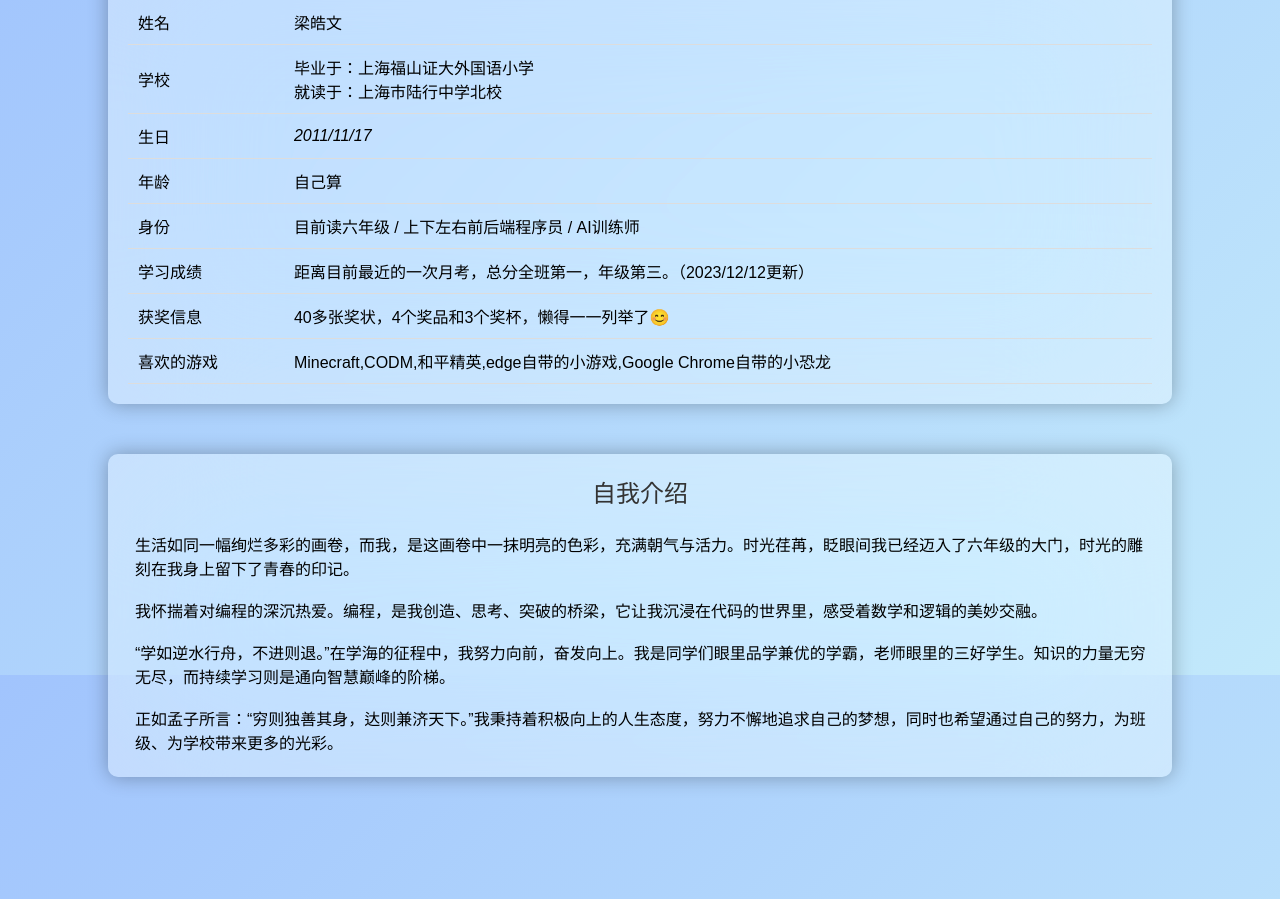
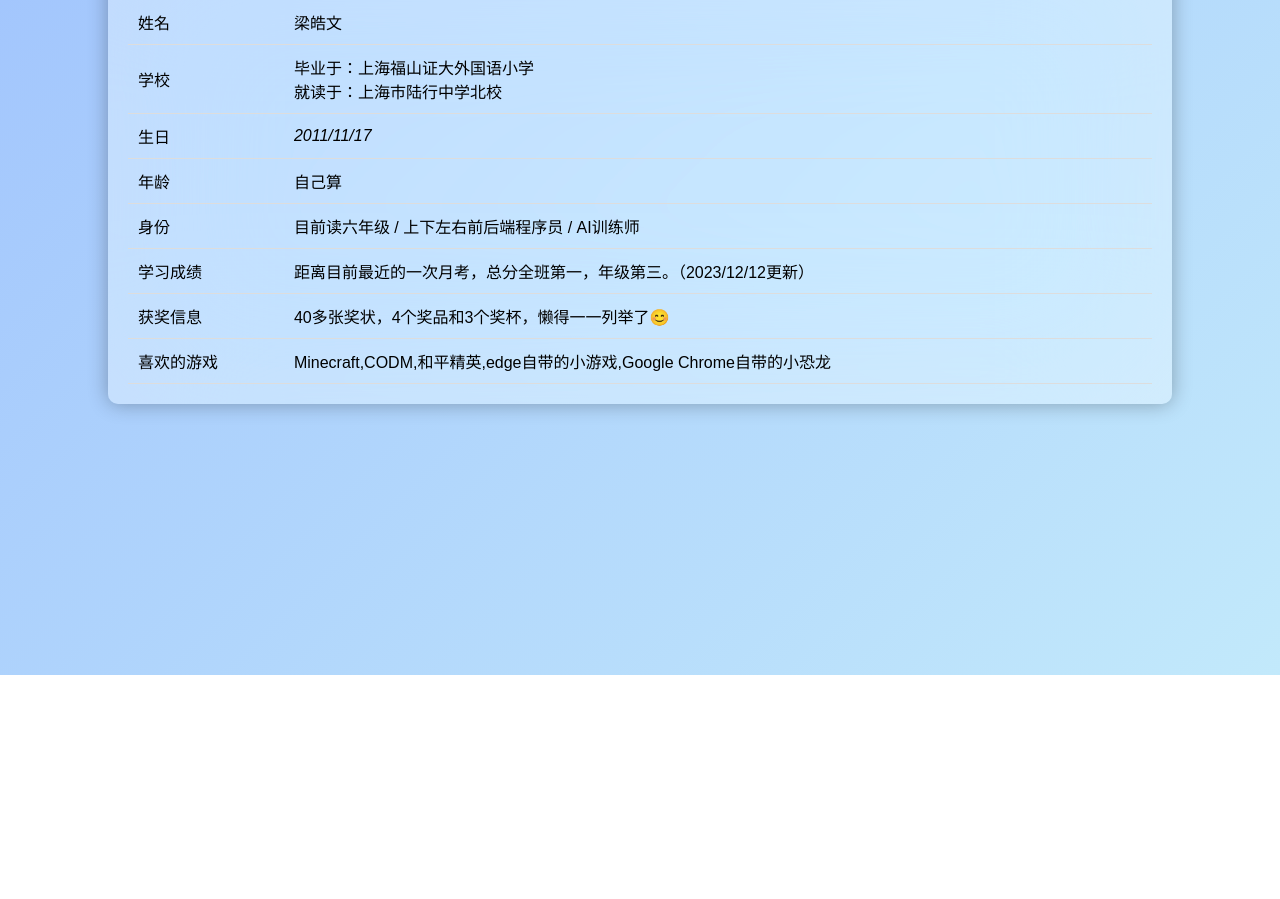
Before and after one commit to NB-Group/NB-Group.github.io, a plain HTML site: page Information.html in a window 1280 px wide. Shown: the part 125-1024 px from the top of the page. After the commit the page ends 800 px from the top, so only its background shows below. Drawn offline with Linux system fonts and the light colour scheme.

Commit message:
Update Information.html

```diff
--- a/Information.html
+++ b/Information.html
@@ -169,22 +169,6 @@
       </tr>
     </table>
   </div>
-  <div class="container hide" id="2">
-    <div id="personalInfo">自我介绍</div>
-    <table id="introduction">
-      <tr>
-        <td></td>
-        <td>生活如同一幅绚烂多彩的画卷，而我，是这画卷中一抹明亮的色彩，充满朝气与活力。时光荏苒，眨眼间我已经迈入了六年级的大门，时光的雕刻在我身上留下了青春的印记。
-          <br><br>
-          我怀揣着对编程的深沉热爱。编程，是我创造、思考、突破的桥梁，它让我沉浸在代码的世界里，感受着数学和逻辑的美妙交融。
-          <br><br>
-          “学如逆水行舟，不进则退。”在学海的征程中，我努力向前，奋发向上。我是同学们眼里品学兼优的学霸，老师眼里的三好学生。知识的力量无穷无尽，而持续学习则是通向智慧巅峰的阶梯。
-          <br><br>
-          正如孟子所言：“穷则独善其身，达则兼济天下。”我秉持着积极向上的人生态度，努力不懈地追求自己的梦想，同时也希望通过自己的努力，为班级、为学校带来更多的光彩。
-        </td>
-      </tr>
-    </table>
-  </div>
   <div><br><br><br><br>
     <div>
       <!-- 《懒得写css》 -->
```
